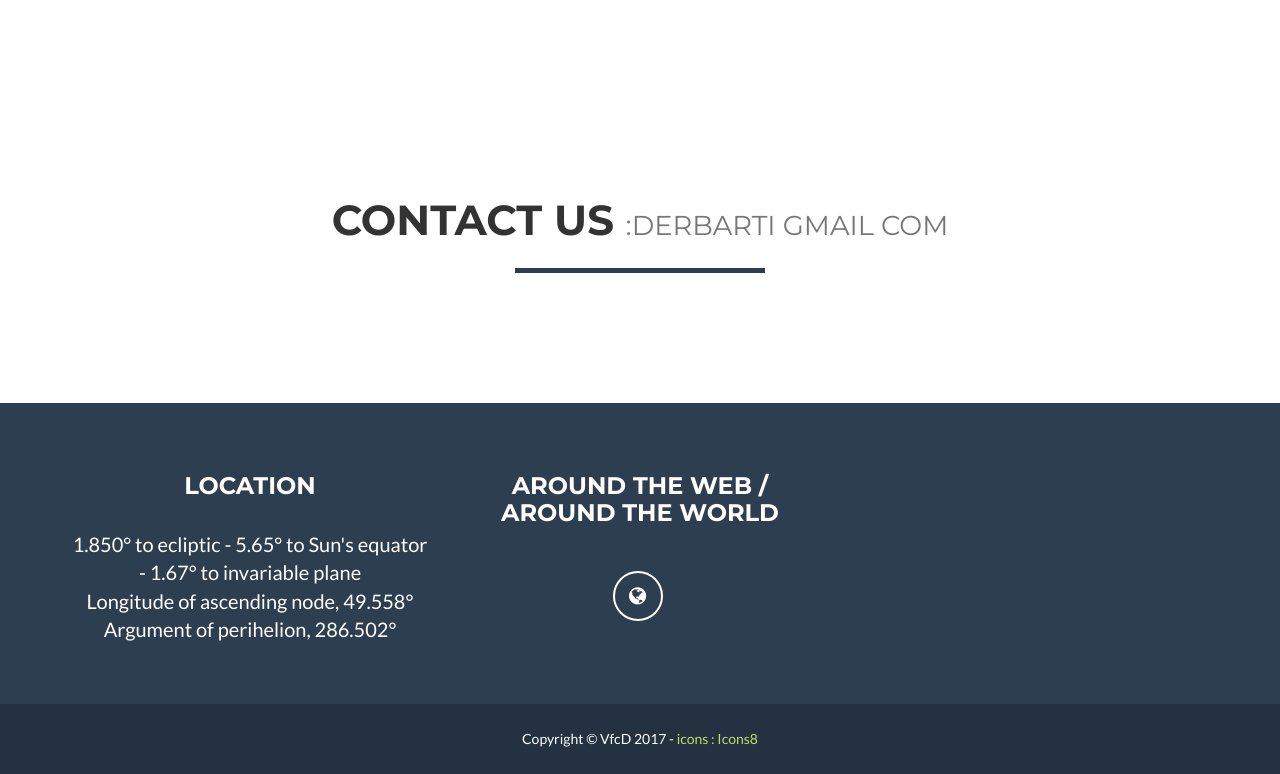
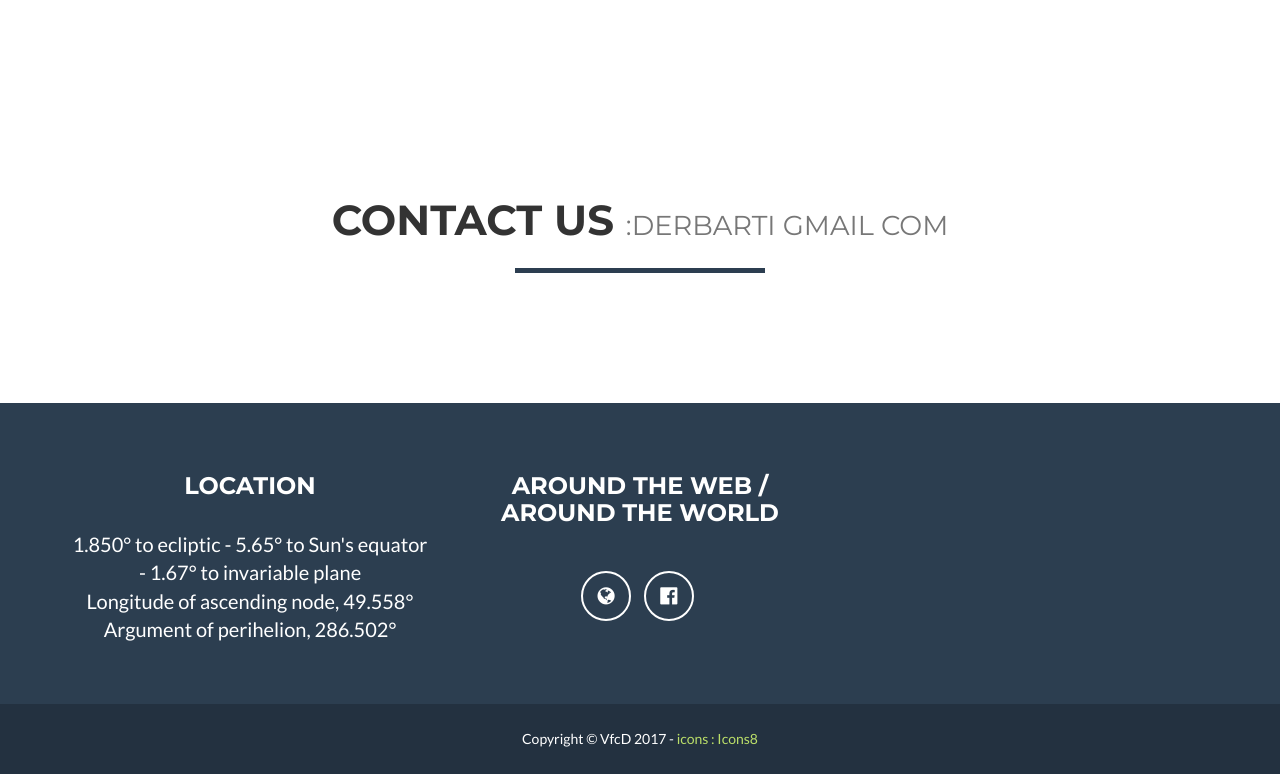
Before and after one commit to VfcD/VfcD.github.io, a website: page index.html in a window 1280 px wide. Shown: the part 3961-4735 px from the top of the page. Drawn offline with nearby package versions, Linux system fonts and the light colour scheme.

Commit message:
fb added

```diff
--- a/index.html
+++ b/index.html
@@ -343,10 +343,11 @@
                             <li>
                                 <a href="https://theskylive.com/mars-tracker" class="btn-social btn-outline"><i class="fa fa-fw fa-globe"></i></a>
                             </li>
+                            <li>
+                                <a href="https://www.facebook.com/vfcd1/" class="btn-social btn-outline"><i class="fa fa-fw fa-facebook-official"></i></a>
+                            </li>
                             <!--
-                            <li>
-                                <a href="#" class="btn-social btn-outline"><i class="fa fa-fw fa-google-plus"></i></a>
-                            </li>
+
                             <li>
                                 <a href="#" class="btn-social btn-outline"><i class="fa fa-fw fa-twitter"></i></a>
                             </li>
```
